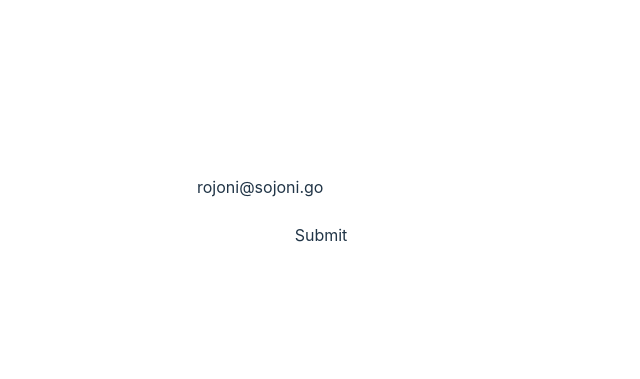
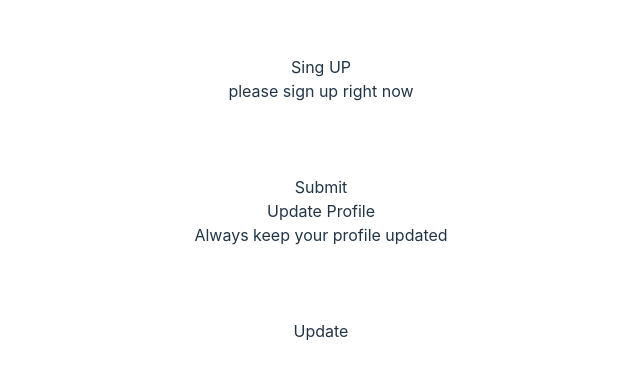
Before and after one commit to shahadathhs/my-react-form, a React (Vite) app: page / in a window 1280 px wide. Shown: the part 201-580 px from the top of the page, without its empty margins (319-959 px from the left). Built offline with nearby package versions, Linux system fonts and the light colour scheme.

Commit message:
reuseable form explored

```diff
--- a/src/App.jsx
+++ b/src/App.jsx
@@ -1,16 +1,43 @@
 import './App.css'
-import Hookform from './components/HookForm/Hookform'
+import ReusableForm from './components/ReusableForm/ReusableForm'
+// import Hookform from './components/HookForm/Hookform'
 // import REfForm from './components/RefForm/REfForm'
 // import StateFulForm from './components/StateFulForm/StateFulForm'
 // import SimpleForm from './components/SimpleForm/SimpleForm'
 
 function App() {
+
+  const handleSingUpSubmit = data => {
+    console.log('sign up data', data);
+  }
+
+  const handleUpdateProfile = data => {
+    console.log('update profile', data);
+  }
+
   return (
     <>
       {/* <SimpleForm></SimpleForm> */}
       {/* <StateFulForm></StateFulForm> */}
       {/* <REfForm></REfForm> */}
-      <Hookform></Hookform>
+      {/* <Hookform></Hookform> */}
+      <ReusableForm
+        formTitle={'Sign UP'}
+        handleSubmit={handleSingUpSubmit}>
+          <div>
+            <h2>Sing UP</h2>
+            <p>please sign up right now</p>
+          </div>
+        </ReusableForm>
+      <ReusableForm
+        formTitle={'Profile Update'}
+        handleSubmit={handleUpdateProfile}
+        submitBtnText='Update'>
+          <div>
+            <h2>Update Profile</h2>
+            <p>Always keep your profile updated</p>
+          </div>
+        </ReusableForm>
     </>
   )
 }
--- /dev/null
+++ b/src/components/ReusableForm/ReusableForm.jsx
@@ -0,0 +1,29 @@
+const ReusableForm = ({formTitle, handleSubmit, submitBtnText ='Submit', children}) => {
+
+  const handleLocalSubmit = e =>{
+      e.preventDefault();
+      const data = {
+          name: e.target.name.value,
+          email: e.target.email.value,
+          password: e.target.password.value
+      }
+      handleSubmit(data);
+  }
+
+  return (
+      <div>
+          {children}
+          <form onSubmit={handleLocalSubmit}>
+              <input className="border-2" type="text" name="name" />
+              <br />
+              <input className="border-2" type="email" name="email" id="" />
+              <br />
+              <input className="border-2" type="password" name="password" />
+              <br />
+              <input className="border-2" type="submit" value={submitBtnText} />
+          </form>
+      </div>
+  );
+};
+
+export default ReusableForm;
```
